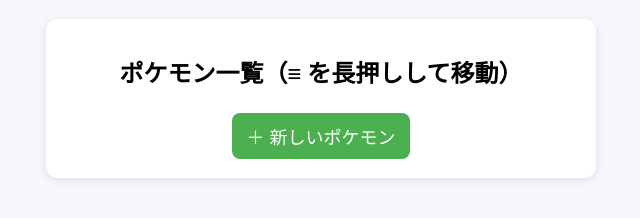
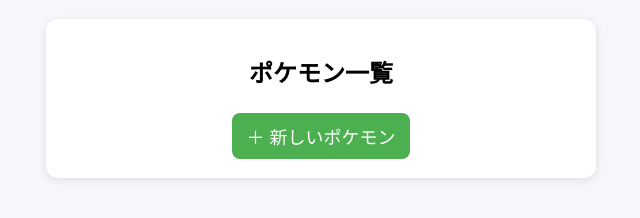
Before and after one commit to shin-kei796/shiny-counter, a plain HTML site: page index.html in a window 1280 px wide. Shown: the part 90-308 px from the top of the page, without its empty margins (319-959 px from the left). Drawn offline with Linux system fonts and the light colour scheme.

Commit message:
Add files via upload

```diff
--- a/index.html
+++ b/index.html
@@ -90,7 +90,7 @@
 
   let html = `
   <div class="card">
-    <h2>ポケモン一覧（≡ を長押しして移動）</h2>
+    <h2>ポケモン一覧 </h2>
   `;
 
   order.forEach(name=>{
```
